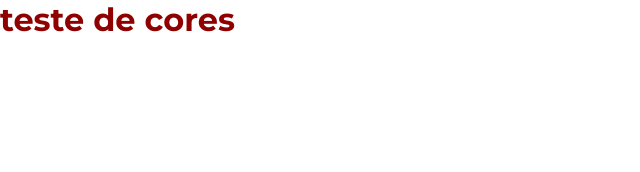
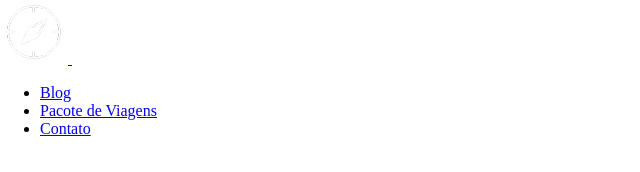
Before and after one commit to PedroVictorxD/jornada-viagens, a plain HTML site: page index.html in a window 1280 px wide. Shown: the whole page, without its empty margins (0-640 px from the left). Drawn offline with Linux system fonts and the light colour scheme.

Commit message:
feat:Cria estrutura menu

```diff
--- a/css/style.css
+++ b/css/style.css
@@ -1,4 +1,4 @@
-@font-face{
+@font-face {
   font-family: "Montserrat";
   src: url(../fonts/Montserrat-VariableFont_wght.ttf);
   font-size: normal;
@@ -6,24 +6,31 @@
 }
 
 :root {
-    --primary-color:#8f0101;
-    --secondary-color:#B81515;
+  --primary-color: #8f0101;
+  --secondary-color: #b81515;
 
-    --background-primary-color: #FFFFFF;
+  --background-primary-color: #ffffff;
   --background-secondary-color: #f5f5f5;
   --background-tertiary-color: #000000;
 
-    --text-primary-color:#222222;
-    --text-secondary-color:#FFFFFF;
+  --text-primary-color: #222222;
+  --text-secondary-color: #ffffff;
 
   --titles-weight: 700;
   --text-weigth: 400;
   --menu-text-weight: 500;
-
-
-
 }
-body, img, h1, p, fieldset, legend, label, input, select, textarea, button {
+body,
+img,
+h1,
+p,
+fieldset,
+legend,
+label,
+input,
+select,
+textarea,
+button {
   margin: 0;
   padding: 0;
   box-sizing: border-box;
--- a/index.html
+++ b/index.html
@@ -1,13 +1,42 @@
 <!DOCTYPE html>
-<html lang="en">
-<head>
-    <meta charset="UTF-8">
-    <meta name="viewport" content="width=device-width, initial-scale=1.0">
-   <link rel="stylesheet" href="css/style.css">
+<html lang="pt-BR">
+  <head>
+    <meta charset="UTF-8" />
+    <meta name="viewport" content="width=device-width, initial-scale=1.0" />
+    <link rel="stylesheet" href="css/style.css" />
     <title>Document</title>
-</head>
-<body>
-    <h1>teste de cores</h1>
-
-</body>
+  </head>
+  <body>
+    <header>
+      <a href="index.html" title="Voltar para pagina iniicial">
+        <img
+          src="img/bussola-jornada-branca.png"
+          alt="bussola logo jornada viagens na cor branca"
+        />
+      </a>
+      <a>
+        <img src="img/menu.png" alt="menu" />
+      </a>
+      <nav>
+        <ul>
+          <li>
+            <a href="blog.html" target="_blank" title="Acessas o Blog">Blog</a>
+          </li>
+          <li>
+            <a
+              href="pacotes.html"
+              target="_blank"
+              title="Acessar pacotes de viagens"
+              >Pacote de Viagens</a
+            >
+          </li>
+          <li>
+            <a href="contato.html" target="_blank" title="Acessar os Contatos"
+              >Contato</a
+            >
+          </li>
+        </ul>
+      </nav>
+    </header>
+  </body>
 </html>
```
Also changed, not shown: favicon.png (added), img/bussola-jornada-branca.png (added), img/bussola-jornada-preta.png (added), img/menu.png (added). Lines whose indentation alone changed are shown as unchanged.
